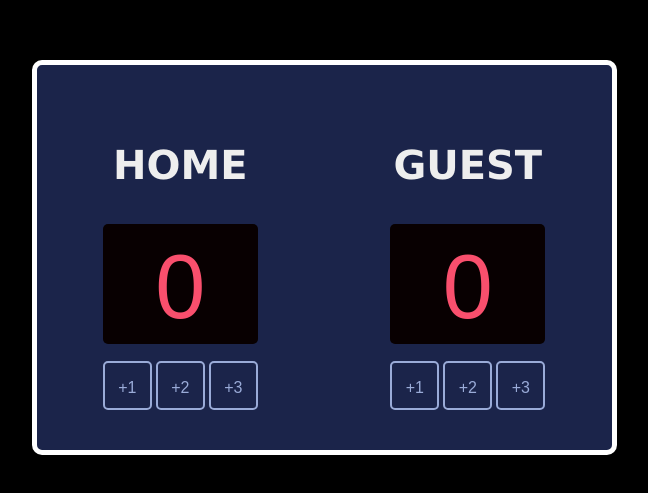
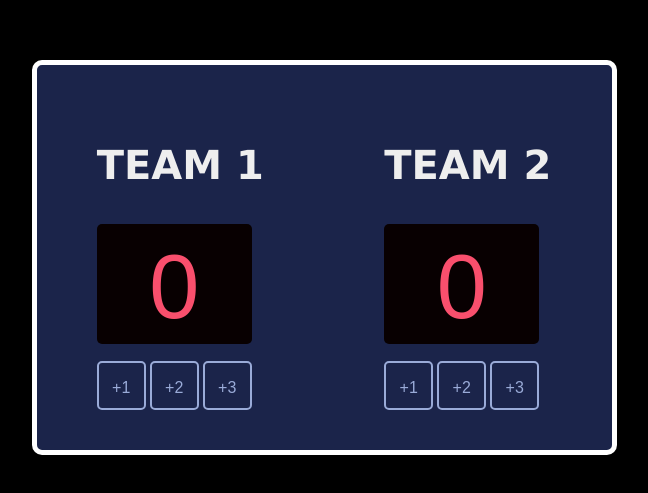
Before and after one commit to Student-Balaram/scoreboard, a website built with Vite: page index.html in a window 1280 px wide. Shown: the part 143-636 px from the top of the page, without its empty margins (316-964 px from the left). Built offline with nearby package versions, Linux system fonts and the light colour scheme; a web font is replaced by a local one.

Commit message:
update the headers

```diff
--- a/index.html
+++ b/index.html
@@ -12,7 +12,7 @@
   <body>
     <div class="container">
       <div class="first">
-        <h3 class="titel">HOME</h3>
+        <h3 class="titel">TEAM 1</h3>
         <div class="box">
           <span class="dis" id="first_score">0</span>
         </div>
@@ -23,7 +23,7 @@
         </div>
       </div>
       <div class="first">
-        <h3 class="titel">GUEST</h3>
+        <h3 class="titel">TEAM 2</h3>
         <div class="box">
           <span class="dis" id="second_score">0</span>
         </div>
```
